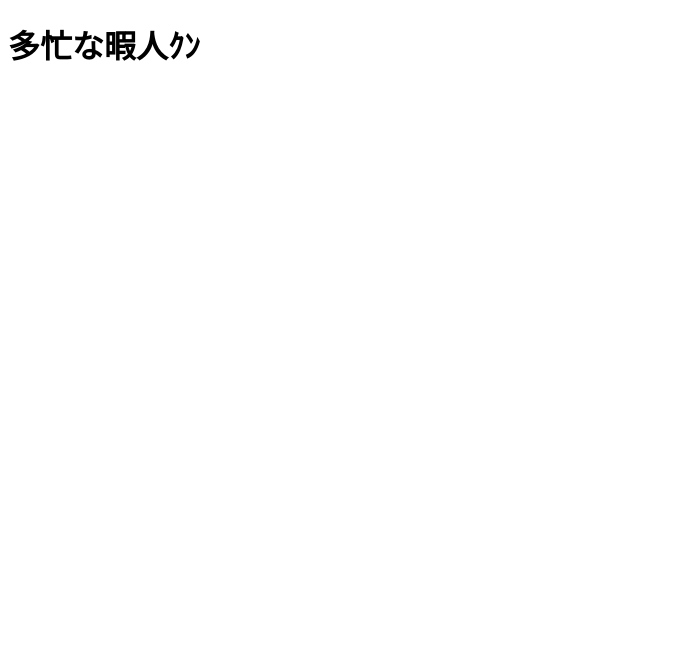
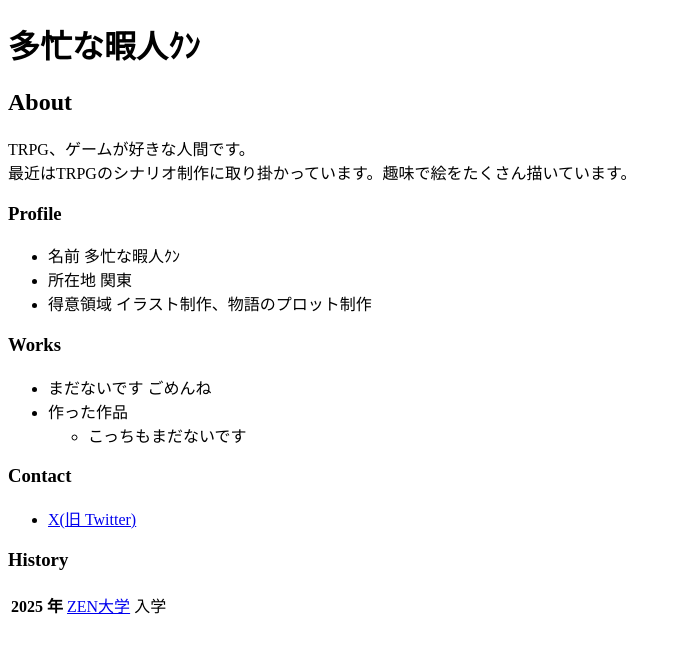
Before and after one commit to tabou-7-himajin/tabou-7-himajin.github.io, a plain HTML site: page index.html in a window 1280 px wide. Shown: the whole page, without its empty margins (0-681 px from the left). Drawn offline with Linux system fonts and the light colour scheme.

Commit message:
ポートフォリオに必要な情報を追加

```diff
--- a/index.html
+++ b/index.html
@@ -7,5 +7,42 @@
   </head>
   <body>
     <h1>多忙な暇人ｸﾝ</h1>
+
+    <h2>About</h2>
+    <p>
+      TRPG、ゲームが好きな人間です。<br>
+      最近はTRPGのシナリオ制作に取り掛かっています。趣味で絵をたくさん描いています。
+    </p>
+
+    <h3>Profile</h3>
+    <ul>
+      <li>名前 多忙な暇人ｸﾝ</li>
+      <li>所在地 関東</li>
+      <li>得意領域 イラスト制作、物語のプロット制作</li>
+    </ul>
+
+    <h3>Works</h3>
+    <ul>
+      <li>まだないです ごめんね</li>
+      <li>
+        作った作品
+        <ul>
+          <li>こっちもまだないです</li>
+        </ul>
+      </li>
+    </ul>
+
+    <h3>Contact</h3>
+    <ul>
+      <li><a href="https://twitter.com/tabou_7_himajin">X(旧 Twitter)</a></li>
+    </ul>
+
+    <h3>History</h3>
+    <table>
+      <tr>
+        <th>2025 年</th>
+        <td><a href="https://zen.ac.jp/">ZEN大学</a> 入学</td>
+      </tr>
+    </table>
   </body>
 </html>
```
